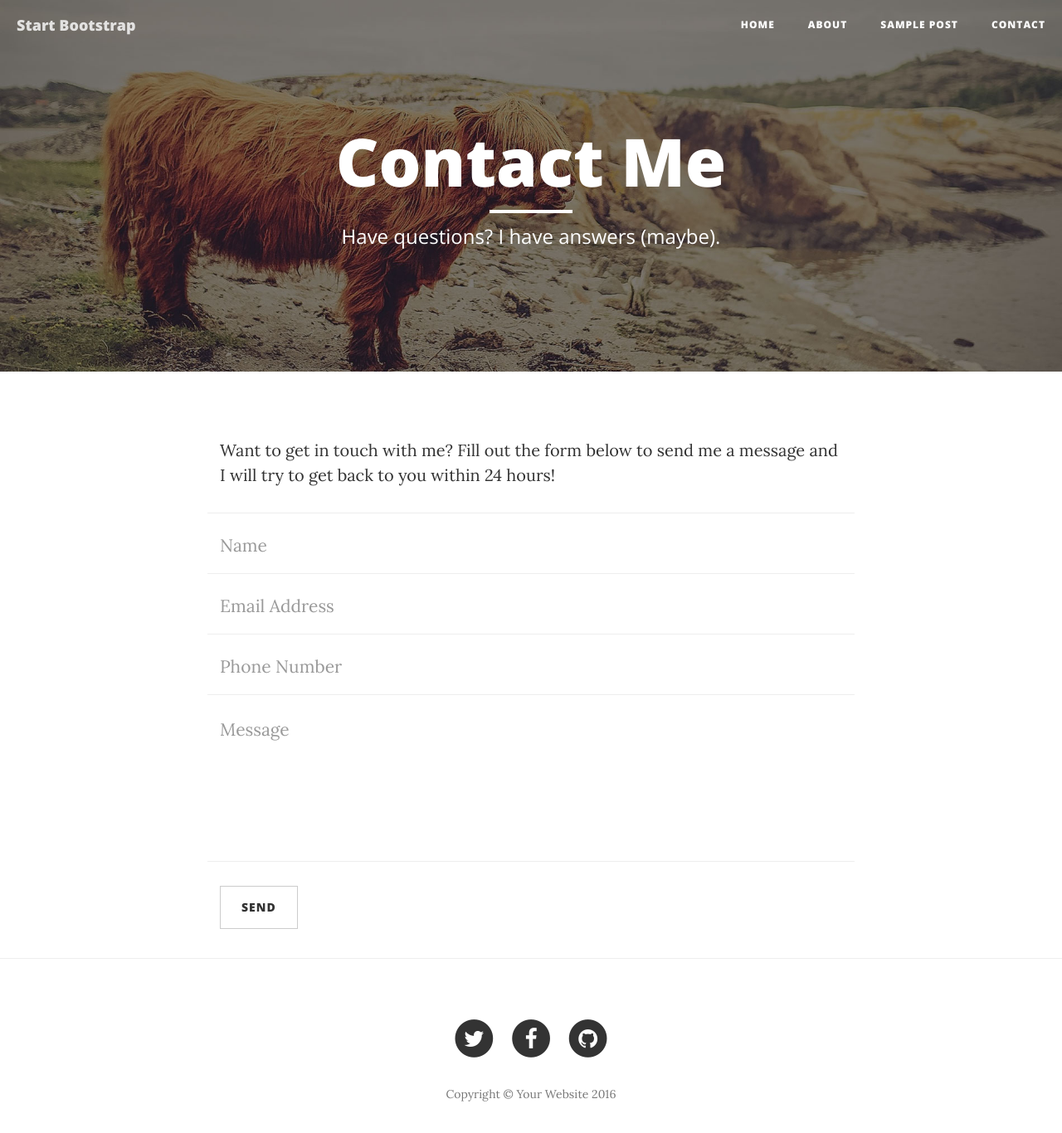
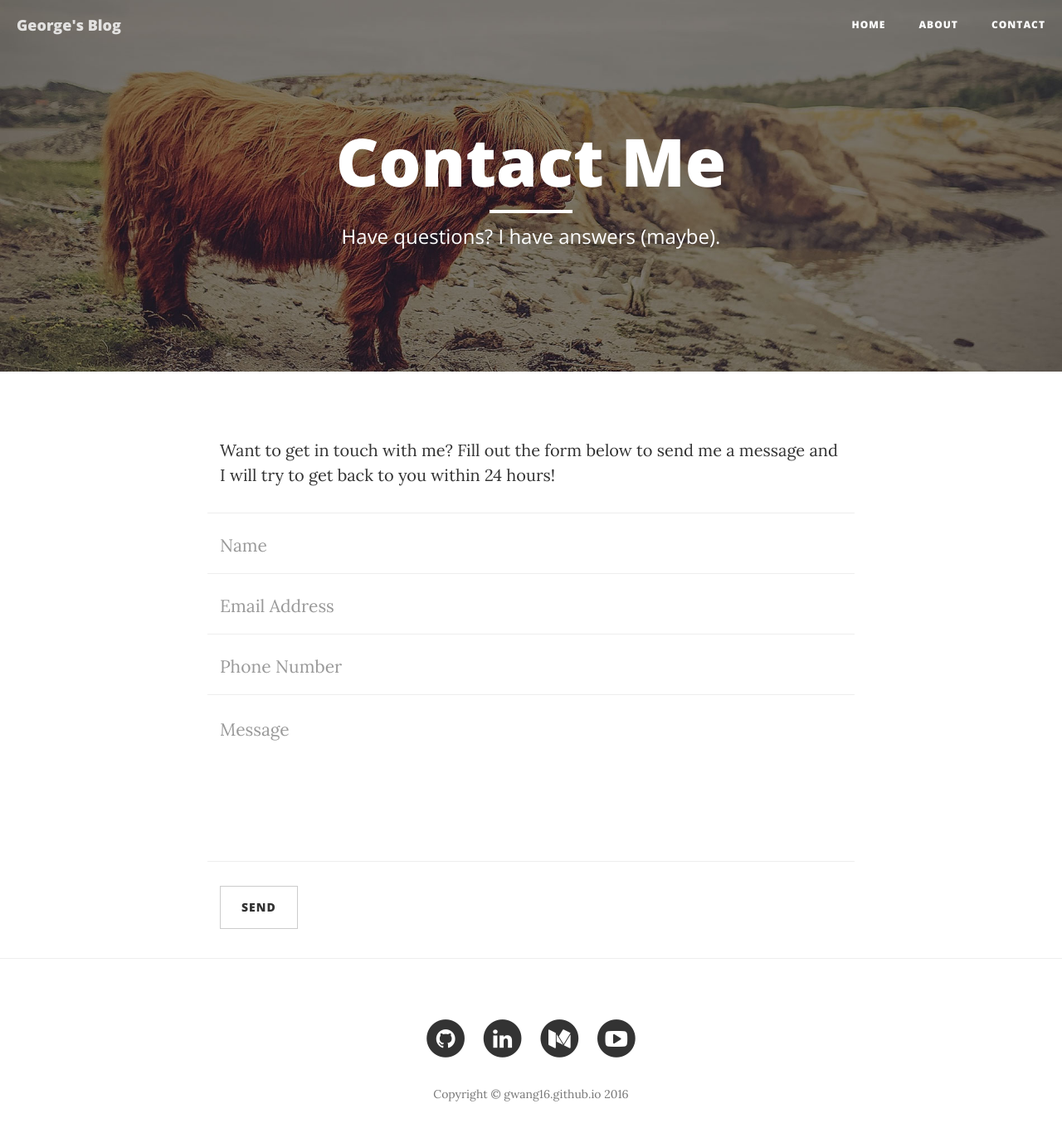
Before and after one commit to gwang16/gwang16.github.io, a website: page contact.html in a window 1280 px wide. Shown: the whole page at 83% size. Drawn offline with nearby package versions, Linux system fonts and the light colour scheme.

Commit message:
update html

```diff
--- a/contact.html
+++ b/contact.html
@@ -42,7 +42,7 @@
                     <span class="sr-only">Toggle navigation</span>
                     Menu <i class="fa fa-bars"></i>
                 </button>
-                <a class="navbar-brand" href="index.html">Start Bootstrap</a>
+                <a class="navbar-brand" href="index.html">George's Blog</a>
             </div>
 
             <!-- Collect the nav links, forms, and other content for toggling -->
@@ -53,9 +53,6 @@
                     </li>
                     <li>
                         <a href="about.html">About</a>
-                    </li>
-                    <li>
-                        <a href="post.html">Sample Post</a>
                     </li>
                     <li>
                         <a href="contact.html">Contact</a>
@@ -144,7 +141,7 @@
                             <a href="#">
                                 <span class="fa-stack fa-lg">
                                     <i class="fa fa-circle fa-stack-2x"></i>
-                                    <i class="fa fa-twitter fa-stack-1x fa-inverse"></i>
+                                    <i class="fa fa-github fa-stack-1x fa-inverse"></i>
                                 </span>
                             </a>
                         </li>
@@ -152,7 +149,7 @@
                             <a href="#">
                                 <span class="fa-stack fa-lg">
                                     <i class="fa fa-circle fa-stack-2x"></i>
-                                    <i class="fa fa-facebook fa-stack-1x fa-inverse"></i>
+                                    <i class="fa fa-linkedin fa-stack-1x fa-inverse"></i>
                                 </span>
                             </a>
                         </li>
@@ -160,12 +157,20 @@
                             <a href="#">
                                 <span class="fa-stack fa-lg">
                                     <i class="fa fa-circle fa-stack-2x"></i>
-                                    <i class="fa fa-github fa-stack-1x fa-inverse"></i>
+                                    <i class="fa fa-medium fa-stack-1x fa-inverse"></i>
+                                </span>
+                            </a>
+                        </li>
+                        <li>
+                            <a href="#">
+                                <span class="fa-stack fa-lg">
+                                    <i class="fa fa-circle fa-stack-2x"></i>
+                                    <i class="fa fa-youtube-play fa-stack-1x fa-inverse"></i>
                                 </span>
                             </a>
                         </li>
                     </ul>
-                    <p class="copyright text-muted">Copyright &copy; Your Website 2016</p>
+                    <p class="copyright text-muted">Copyright &copy; gwang16.github.io 2016</p>
                 </div>
             </div>
         </div>
```
Also changed, not shown: index.html (+13 -13 lines).
